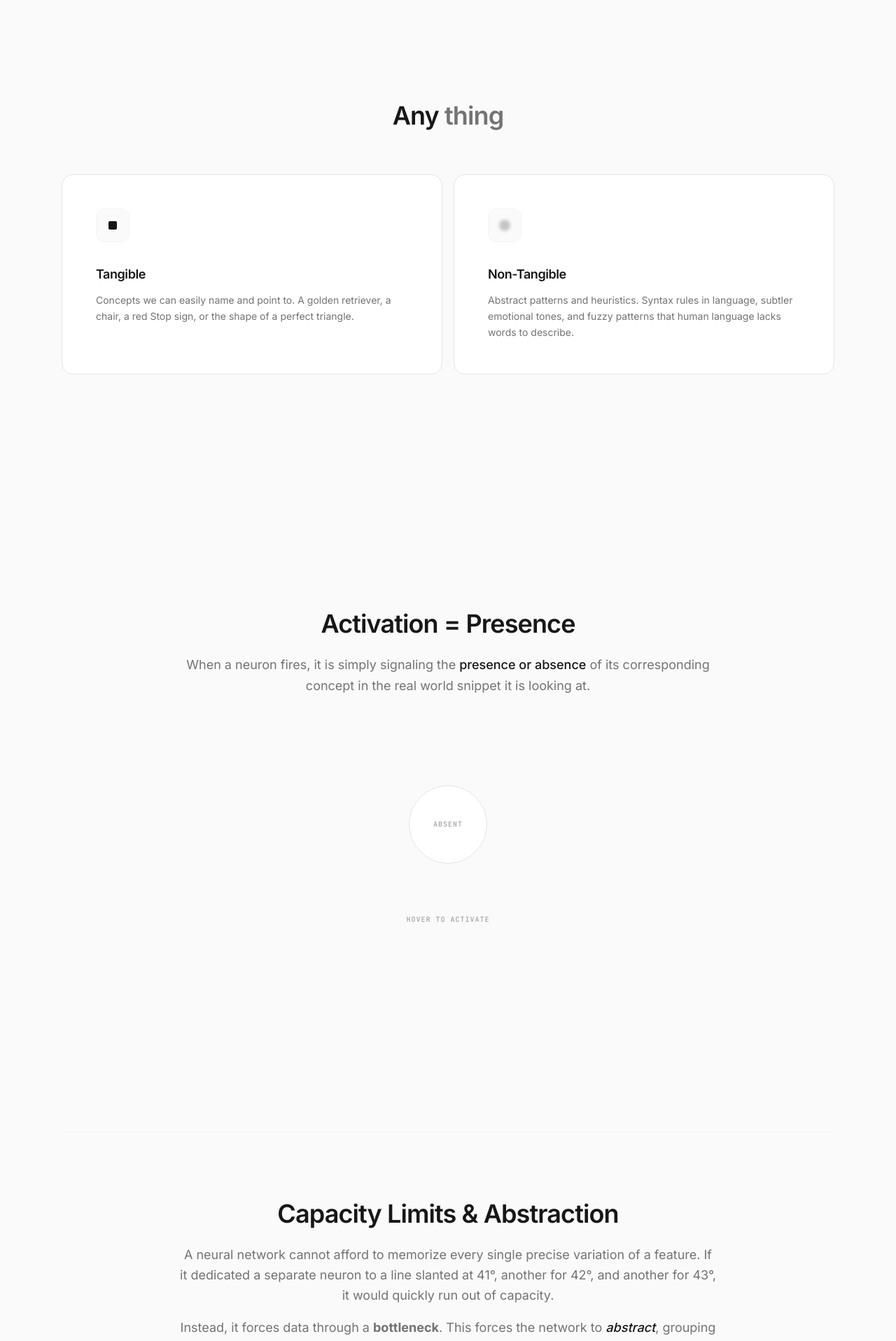
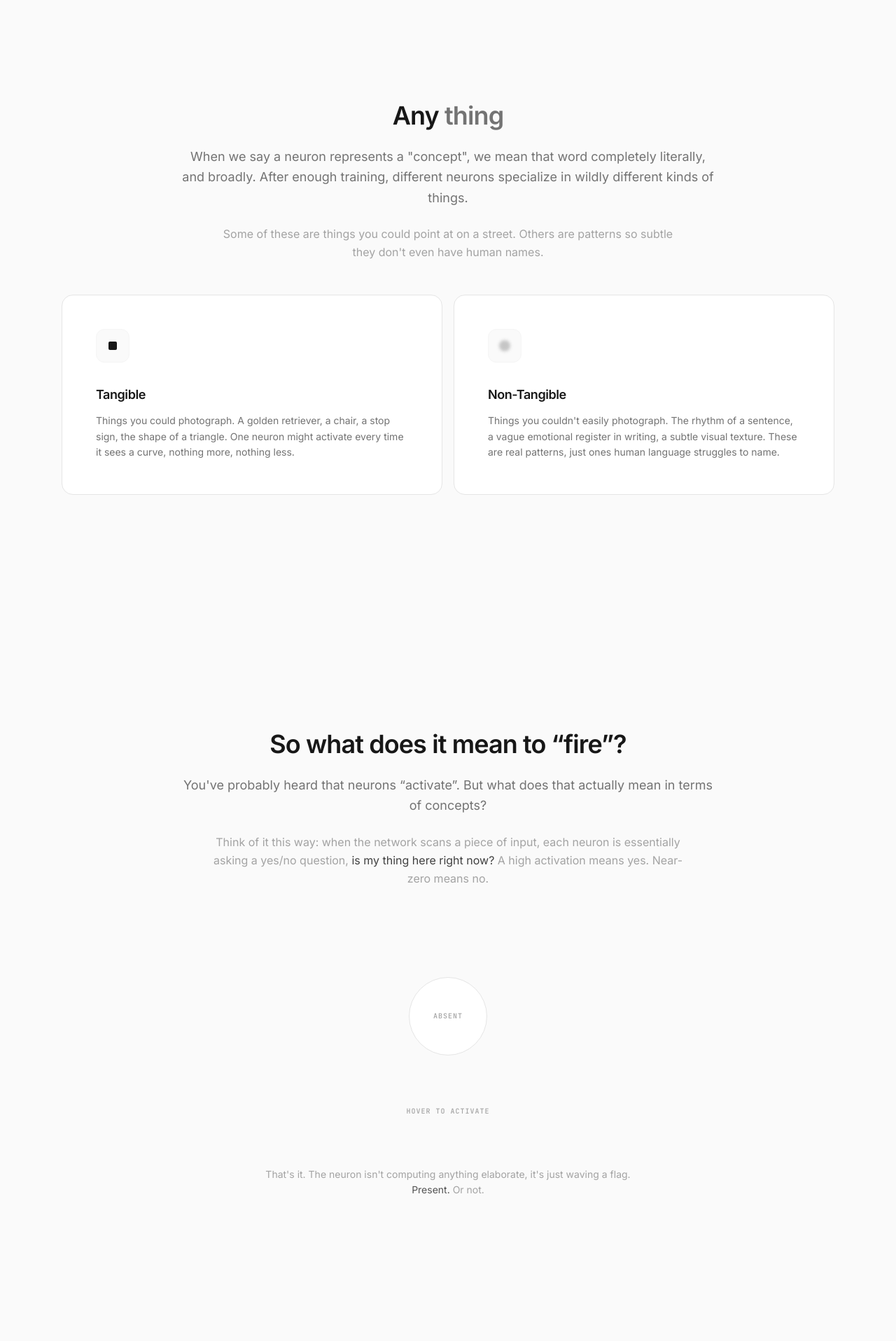
Before and after one commit to SoumilB7/Neurons, a Next.js app: page /neurons in a window 1280 px wide. Shown: the part 880-2796 px from the top of the page at 70% size. Built offline with nearby package versions, Linux system fonts and the light colour scheme.

Commit message:
explain more

```diff
--- a/src/app/layout.tsx
+++ b/src/app/layout.tsx
@@ -18,7 +18,7 @@ export const metadata: Metadata = {
   metadataBase: new URL(siteUrl),
   title: {
     default: "Neurons Lab",
-    template: "%s — Neurons Lab",
+    template: "%s, Neurons Lab",
   },
   description:
     "Interactive modules for understanding brains, neural networks, and large language models.",
--- a/src/components/concept-flow.tsx
+++ b/src/components/concept-flow.tsx
@@ -354,18 +354,19 @@ function LayersDiagram() {
 function CapacityBottleneck() {
     return (
         <section className="py-24 border-t border-neutral-100">
-            <FadeIn className="mb-16 text-center max-w-3xl mx-auto">
+            <FadeIn className="mb-6 text-center max-w-3xl mx-auto">
                 <h2 className="text-3xl md:text-4xl font-semibold tracking-tight text-neutral-900 mb-6">
-                    Capacity Limits & Abstraction
+                    But wait, how does it know when to fire?
                 </h2>
-                <div className="space-y-4 text-lg text-neutral-500 leading-relaxed">
-                    <p>
-                        A neural network cannot afford to memorize every single precise variation of a feature. If it dedicated a separate neuron to a line slanted at 41°, another for 42°, and another for 43°, it would quickly run out of capacity.
-                    </p>
-                    <p>
-                        Instead, it forces data through a <strong>bottleneck</strong>. This forces the network to <em className="text-neutral-900 font-medium">abstract</em>, grouping highly specific variations into a single, fuzzier "bucket" that activates for any loosely related feature.
-                    </p>
-                </div>
+                <p className="text-lg text-neutral-500 leading-relaxed">
+                    Imagine the network tried to memorize every exact variant of every feature. A neuron just for lines at 41°, another for 42°, another for 43°... it would take more storage than exists on Earth, and it still wouldn&apos;t generalize to anything it hadn&apos;t seen before.
+                </p>
+            </FadeIn>
+
+            <FadeIn delay={0.04} className="mb-16 text-center max-w-2xl mx-auto">
+                <p className="text-base text-neutral-400 leading-relaxed">
+                    Instead, real networks force information through a <strong className="text-neutral-700">bottleneck</strong>. That pressure is what creates abstraction, the network is <em className="text-neutral-600 not-italic">forced</em> to merge those near-identical things into a single, fuzzier bucket. This is not a design choice. It&apos;s a consequence of having limited capacity.
+                </p>
             </FadeIn>
 
             <FadeIn delay={0.06}>
@@ -444,18 +445,19 @@ function ConceptOverlap() {
 
     return (
         <section className="py-24 border-t border-neutral-100">
-            <FadeIn className="mb-16 text-center max-w-3xl mx-auto">
+            <FadeIn className="mb-6 text-center max-w-3xl mx-auto">
                 <h2 className="text-3xl md:text-4xl font-semibold tracking-tight text-neutral-900 mb-6">
-                    Concepts as Sets
+                    One neuron rarely works alone
                 </h2>
-                <div className="space-y-4 text-lg text-neutral-500 leading-relaxed">
-                    <p>
-                        A neural network rarely dedicates a single neuron to a completely isolated idea. Instead, it relies on <strong className="text-neutral-900 font-medium">distributed representations</strong>, where a complex concept is simply defined by the simultaneous activation of a specific <em>set</em> of smaller feature neurons.
-                    </p>
-                    <p>
-                        Because of this, similar concepts naturally <strong className="text-neutral-900 font-medium">overlap</strong>. They share a large foundational set of neurons, varying only in a few specific activations. Hover over the concepts below to see their underlying sets.
-                    </p>
-                </div>
+                <p className="text-lg text-neutral-500 leading-relaxed">
+                    Now here&apos;s where it gets interesting. No neuron in isolation &ldquo;knows&rdquo; what a cat is. Instead, the network represents &ldquo;cat&rdquo; as a <em className="text-neutral-700 not-italic">pattern of many neurons firing together</em>, whisker-texture firing, pointy-ear firing, slit-pupil firing, fur-sheen firing.
+                </p>
+            </FadeIn>
+
+            <FadeIn delay={0.04} className="mb-16 text-center max-w-2xl mx-auto">
+                <p className="text-base text-neutral-400 leading-relaxed">
+                    This is called a <strong className="text-neutral-700">distributed representation</strong>, and it has a beautiful side effect: similar concepts share enormous overlap in their firing sets. A cartoon cat and a real cat might share 80% of the same neurons. That shared foundation is <em className="text-neutral-600 not-italic">why the network can generalize</em>, it doesn&apos;t need to memorize every possible cat, just the overlapping pattern. Hover below to see how two concepts share a core.
+                </p>
             </FadeIn>
 
             <FadeIn delay={0.06}>
@@ -558,7 +560,10 @@ export function ConceptFlow() {
                         A neuron is <br className="hidden md:block" />a <span className="text-neutral-500">concept</span>.
                     </h1>
                     <p className="text-lg md:text-xl text-neutral-500 max-w-2xl mx-auto leading-relaxed mt-8">
-                        Not just circles and math. In advanced networks, a neuron fundamentally learns to represent any identifiable <i className="text-neutral-700 not-italic font-medium">thing</i>.
+                        Forget the textbook diagram of circles connected by arrows. In a trained neural network, something far more interesting is happening, each neuron has quietly learned to be a detector for a specific, identifiable <i className="text-neutral-700 not-italic font-medium">thing</i>.
+                    </p>
+                    <p className="text-base text-neutral-400 max-w-xl mx-auto leading-relaxed mt-4">
+                        Scroll to understand what that means.
                     </p>
                 </FadeIn>
 
@@ -604,10 +609,19 @@ export function ConceptFlow() {
 
             {/* 2. Tangible / Intangible */}
             <section className="py-20">
-                <FadeIn className="text-center mb-16">
+                <FadeIn className="text-center mb-6 max-w-3xl mx-auto">
                     <h2 className="text-3xl md:text-4xl font-semibold tracking-tight text-neutral-900 mb-6">
                         Any <i className="text-neutral-500 not-italic">thing</i>
                     </h2>
+                    <p className="text-lg text-neutral-500 leading-relaxed">
+                        When we say a neuron represents a "concept", we mean that word completely literally, and broadly. After enough training, different neurons specialize in wildly different kinds of things.
+                    </p>
+                </FadeIn>
+
+                <FadeIn delay={0.04} className="text-center mb-12 max-w-2xl mx-auto">
+                    <p className="text-base text-neutral-400 leading-relaxed">
+                        Some of these are things you could point at on a street. Others are patterns so subtle they don&apos;t even have human names.
+                    </p>
                 </FadeIn>
 
                 <div className="grid md:grid-cols-2 gap-4 items-stretch">
@@ -618,7 +632,7 @@ export function ConceptFlow() {
                             </div>
                             <h3 className="text-lg font-semibold mb-3 text-neutral-900 tracking-tight">Tangible</h3>
                             <p className="text-sm leading-relaxed text-neutral-500">
-                                Concepts we can easily name and point to. A golden retriever, a chair, a red Stop sign, or the shape of a perfect triangle.
+                                Things you could photograph. A golden retriever, a chair, a stop sign, the shape of a triangle. One neuron might activate every time it sees a curve, nothing more, nothing less.
                             </p>
                         </div>
                     </FadeIn>
@@ -629,7 +643,7 @@ export function ConceptFlow() {
                             </div>
                             <h3 className="text-lg font-semibold mb-3 text-neutral-900 tracking-tight">Non-Tangible</h3>
                             <p className="text-sm leading-relaxed text-neutral-500">
-                                Abstract patterns and heuristics. Syntax rules in language, subtler emotional tones, and fuzzy patterns that human language lacks words to describe.
+                                Things you couldn&apos;t easily photograph. The rhythm of a sentence, a vague emotional register in writing, a subtle visual texture. These are real patterns, just ones human language struggles to name.
                             </p>
                         </div>
                     </FadeIn>
@@ -638,17 +652,27 @@ export function ConceptFlow() {
 
             {/* 3. Activation */}
             <section className="py-24 flex flex-col items-center">
-                <FadeIn className="text-center mb-12 max-w-3xl">
+                <FadeIn className="text-center mb-6 max-w-3xl">
                     <h2 className="text-3xl md:text-4xl font-semibold tracking-tight text-neutral-900 mb-6">
-                        Activation = Presence
+                        So what does it mean to &ldquo;fire&rdquo;?
                     </h2>
                     <p className="text-lg leading-relaxed text-neutral-500">
-                        When a neuron fires, it is simply signaling the <span className="text-neutral-900 font-medium">presence or absence</span> of its corresponding concept in the real world snippet it is looking at.
+                        You&apos;ve probably heard that neurons &ldquo;activate&rdquo;. But what does that actually mean in terms of concepts?
+                    </p>
+                </FadeIn>
+                <FadeIn delay={0.04} className="text-center mb-12 max-w-2xl">
+                    <p className="text-base text-neutral-400 leading-relaxed">
+                        Think of it this way: when the network scans a piece of input, each neuron is essentially asking a yes/no question, <em className="text-neutral-700 not-italic">is my thing here right now?</em> A high activation means yes. Near-zero means no.
                     </p>
                 </FadeIn>
 
                 <FadeIn delay={0.06} className="w-full flex justify-center">
                     <ActivationDemo />
+                </FadeIn>
+                <FadeIn delay={0.1} className="text-center mt-8 max-w-xl">
+                    <p className="text-sm text-neutral-400 leading-relaxed">
+                        That&apos;s it. The neuron isn&apos;t computing anything elaborate, it&apos;s just waving a flag. <em className="text-neutral-600 not-italic">Present.</em> Or not.
+                    </p>
                 </FadeIn>
             </section>
 
@@ -660,12 +684,18 @@ export function ConceptFlow() {
 
             {/* 4. The Layers */}
             <section className="py-24">
-                <FadeIn className="text-center mb-12 max-w-3xl mx-auto">
+                <FadeIn className="text-center mb-6 max-w-3xl mx-auto">
                     <h2 className="text-3xl md:text-4xl font-semibold tracking-tight text-neutral-900 mb-6">
-                        The layers
+                        Concepts built on top of concepts
                     </h2>
                     <p className="text-lg leading-relaxed text-neutral-500">
-                        As we go deeper down the layers, neural networks actually condition representation to be <strong className="text-neutral-900 font-medium">concepts at different depth levels</strong>. For example, raw pixels combine into edges, building up to complex loops, and eventually recognizing the abstract number "3".
+                        If a single neuron is a concept-detector, then the whole network is a <em className="text-neutral-700 not-italic">concept-stacker</em>. The early layers detect raw, simple things, a dot, a diagonal line, a gradient. Those get wired together so middle layers can detect richer things, a curve, a loop, an angle. Those in turn feed the final layers, which recognize the most abstract ideas of all: a specific digit, a face, a word.
+                    </p>
+                </FadeIn>
+
+                <FadeIn delay={0.04} className="text-center mb-12 max-w-2xl mx-auto">
+                    <p className="text-base text-neutral-400 leading-relaxed">
+                        Click any digit on the right to see which concepts in earlier layers it relies on. Watch how specificity builds layer by layer.
                     </p>
                 </FadeIn>
 
```
Also changed, not shown: .agents/AGENTS.md, .agents/design-philosophy.md, .agents/skills.md.
